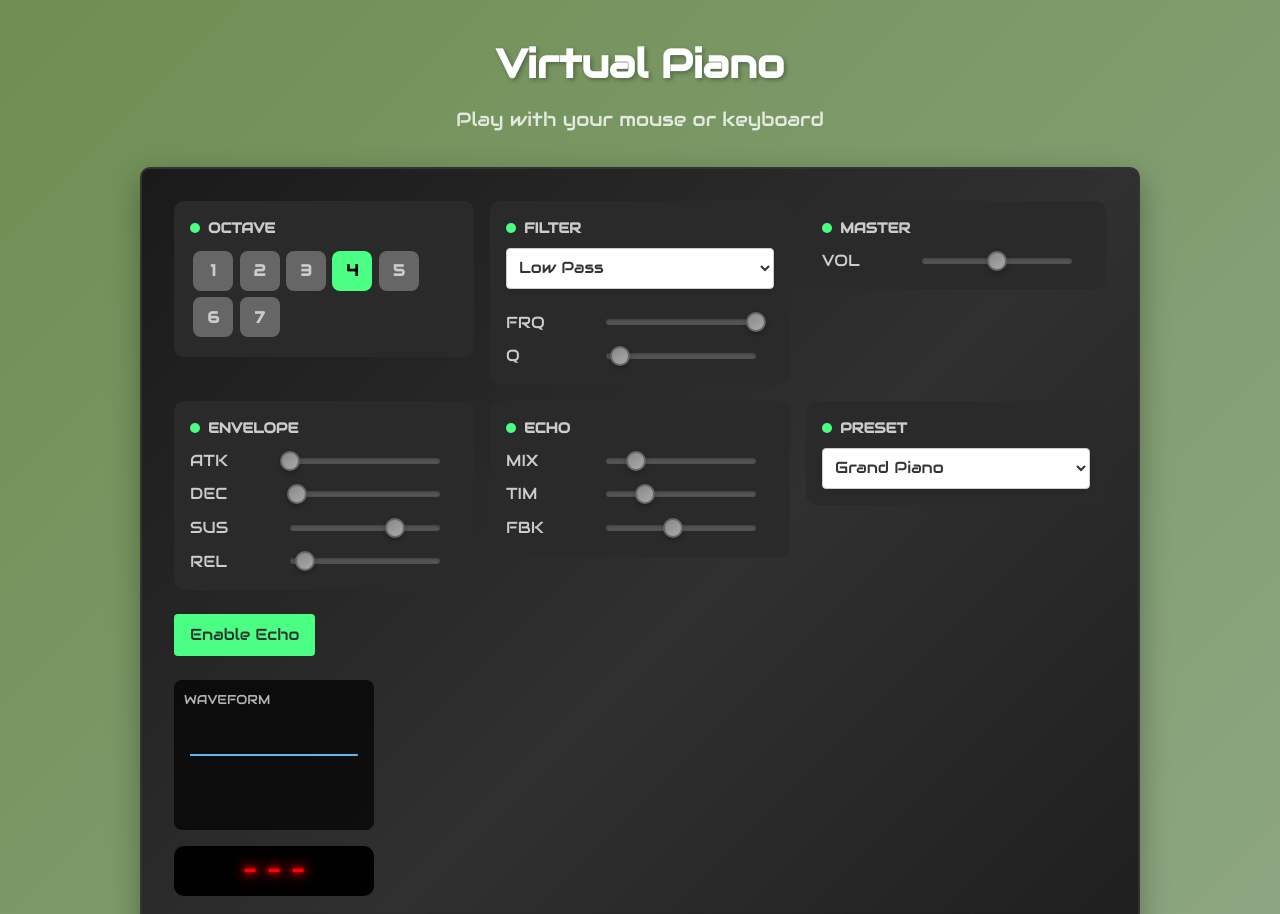
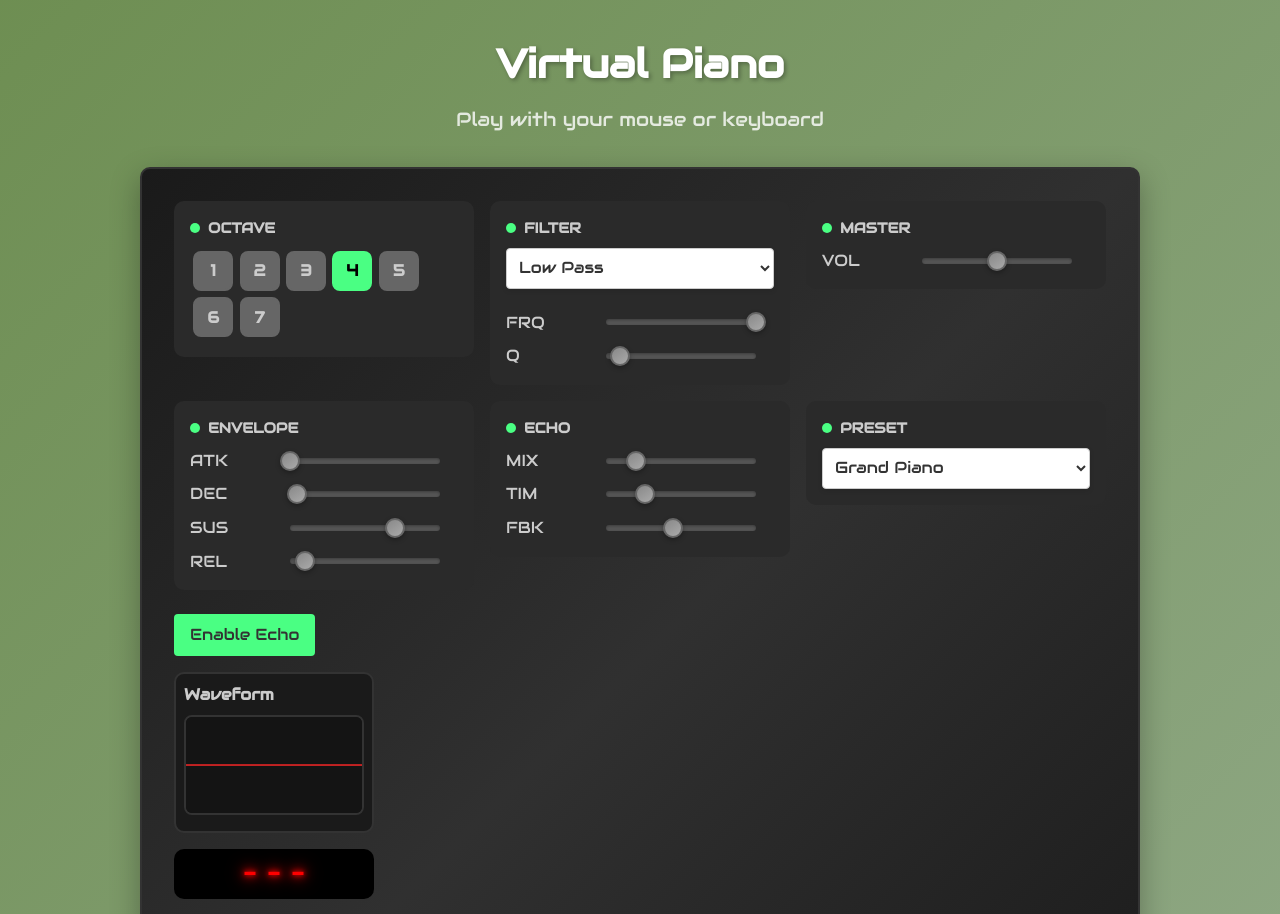
Before and after one commit to davide-lombardo/virtual-synth, a React (Vite) app: page / in a window 1280 px wide. Shown: the top 914 px of the page. Built offline with nearby package versions, Linux system fonts and the light colour scheme.

Commit message:
fix: wave visualizer refactoring

```diff
--- a/src/App.tsx
+++ b/src/App.tsx
@@ -5,10 +5,10 @@ import { InstrumentPreset, NoteMapping } from "./types/audio.model";
 import { instrumentPresets } from "./utils/preset";
 import ControlGroup, { Slider } from "./components/ControlGroup";
 import { useSynth } from "./hooks/useSynth";
-import WaveVisualizer from "./components/WaveVisualizer";
 import { SynthProvider } from "./contexts/SynthContext";
 import { ChangeEvent } from "react";
 import CurrentNoteDisplay from "./components/NoteVisualizer";
+import WaveVisualizer from "./components/WaveVisualizer";
 
 const AppContainer = styled.div`
   display: flex;
@@ -199,7 +199,7 @@ function App() {
   const [showRotateBanner, setShowRotateBanner] = useState(false);
 
   // Use our custom synth hook
-  const { playSound, stopSound, setADSR, setVolume, setEcho, setFilter } =
+  const { playSound, stopSound, setADSR, setVolume, setEcho, setFilter, getAnalyserNode } =
     useSynth();
 
   // Load settings from localStorage
@@ -619,8 +619,7 @@ function App() {
               {isEchoEnabled ? "Disable Echo" : "Enable Echo"}
             </ActionButton>
           </ActionContainer>
-
-          <WaveVisualizer activeNotes={activeNotes} />
+<WaveVisualizer analyserNode={getAnalyserNode()}></WaveVisualizer>
 
           <CurrentNoteDisplay
             note={activeNotes.size > 0 ? Array.from(activeNotes.keys())[0] : null}
--- a/src/components/WaveVisualizer.tsx
+++ b/src/components/WaveVisualizer.tsx
@@ -1,100 +1,91 @@
 import React, { useRef, useEffect } from "react";
 import styled from "styled-components";
-import { NoteMapping } from "../types/audio.model";
-import { useSynth } from "../hooks/useSynth";
-
-const VisualizerContainer = styled.div`
-  margin-top: 1.5rem;
-  background: rgba(0, 0, 0, 0.7);
-  border-radius: 8px;
-  padding: 1rem;
-  height: 150px;
-  width: 200px;
-  position: relative;
-  overflow: hidden;
-`;
 
 const VisualizerCanvas = styled.canvas`
   width: 100%;
-  height: 100%;
-  display: block;
+  height: var(--visualizer-height);
+  background-color: var(--color-visualizer-bg);
+  border-radius: var(--border-radius-md);
+  border: var(--2px) solid var(--color-border);
 `;
 
-const VisualizerLabel = styled.div`
-  position: absolute;
-  top: 10px;
-  left: 10px;
-  color: rgba(255, 255, 255, 0.7);
-  font-size: 0.8rem;
-  z-index: 1;
+const VisualizerContainer = styled.div`
+width: 200px;
+  padding: var(--spacing-sm);
+  background: var(--color-background);
+  border-radius: var(--border-radius-lg);
+  border: var(--2px) solid var(--color-border);
+`;
+
+const Title = styled.h3`
+  color: var(--color-text);
+  margin-bottom: var(--spacing-sm);
+  font-size: var(--font-size-md);
 `;
 
 interface WaveVisualizerProps {
-  activeNotes: Map<string, NoteMapping>;
+  analyserNode: AnalyserNode | null;
 }
 
-const WaveVisualizer: React.FC<WaveVisualizerProps> = ({ activeNotes }) => {
-  const canvasRef = useRef<HTMLCanvasElement | null>(null);
-  const animationRef = useRef<number | null>(null);
-  const analyserRef = useRef<AnalyserNode | null>(null);
-  const dataArrayRef = useRef<Uint8Array | null>(null);
-  const { getAnalyserNode } = useSynth();
+const WaveVisualizer: React.FC<WaveVisualizerProps> = ({ analyserNode }) => {
+  const canvasRef = useRef<HTMLCanvasElement>(null);
+  const animationFrameRef = useRef<number>(0);
 
   useEffect(() => {
-    const analyser = getAnalyserNode();
-    if (!analyser) return;
+    if (!analyserNode || !canvasRef.current) return;
 
-    analyserRef.current = analyser;
-    const bufferLength = analyser.frequencyBinCount;
-    const dataArray = new Uint8Array(bufferLength);
-    dataArrayRef.current = dataArray;
-
-    // Set up canvas
     const canvas = canvasRef.current;
-    if (!canvas) return;
-
     const ctx = canvas.getContext("2d");
     if (!ctx) return;
 
-    function resizeCanvas() {
-      if (canvas) {
-        const { width, height } = canvas.getBoundingClientRect();
-        if (canvas.width !== width || canvas.height !== height) {
-          canvas.width = width;
-          canvas.height = height;
-        }
-      }
-    }
-
-    resizeCanvas();
-    window.addEventListener("resize", resizeCanvas);
+    const bufferLength = analyserNode.frequencyBinCount;
+    const dataArray = new Uint8Array(bufferLength);
 
     const draw = () => {
-      if (!analyserRef.current || !dataArrayRef.current || !ctx || !canvas) {
-        animationRef.current = requestAnimationFrame(draw);
-        return;
+      const width = canvas.width;
+      const height = canvas.height;
+
+      analyserNode.getByteTimeDomainData(dataArray);
+
+      // Calculate average signal strength
+      let sum = 0;
+      for (let i = 0; i < bufferLength; i++) {
+        sum += Math.abs(dataArray[i] - 128);
       }
+      const average = sum / bufferLength;
 
-      const analyser = analyserRef.current;
-      const dataArray = dataArrayRef.current;
+      // Clear background with alpha for trail effect
+      ctx.fillStyle = getComputedStyle(
+        document.documentElement
+      ).getPropertyValue("--color-visualizer-bg");
+      ctx.fillRect(0, 0, width, height);
 
-      // Get time domain data
-      analyser.getByteTimeDomainData(dataArray);
+      ctx.lineWidth = parseInt(
+        getComputedStyle(document.documentElement).getPropertyValue(
+          "--visualizer-line-width"
+        )
+      );
 
-      // Clear canvas
-      ctx.clearRect(0, 0, canvas.width, canvas.height);
+      // Calculate color based on signal strength
+      const hue = average * 2; // cycle through colors as signal changes
+      const saturation = 70 + average * 0.3;
+      const lightness = 45 + average * 0.3;
+      const currentColor = `hsl(${hue}, ${saturation}%, ${lightness}%)`;
 
-      // Style for waveform
-      ctx.lineWidth = 2;
-      ctx.strokeStyle = activeNotes.size > 0 ? "#4aff83" : "#64b5f6";
+      ctx.strokeStyle = currentColor;
+
+      // Glow effect using the same dynamic color
+      ctx.shadowBlur = average * 2;
+      ctx.shadowColor = currentColor;
+
       ctx.beginPath();
 
-      const sliceWidth = canvas.width / dataArray.length;
+      const sliceWidth = width / bufferLength;
       let x = 0;
 
-      for (let i = 0; i < dataArray.length; i++) {
-        const v = (dataArray[i] - 128) / 128.0; // Adjusted to center around zero
-        const y = (v * canvas.height) / 2 + canvas.height / 2; // Adjusted to center vertically
+      for (let i = 0; i < bufferLength; i++) {
+        const v = dataArray[i] / 128.0;
+        const y = (v * height) / 2;
 
         if (i === 0) {
           ctx.moveTo(x, y);
@@ -105,35 +96,29 @@ const WaveVisualizer: React.FC<WaveVisualizerProps> = ({ activeNotes }) => {
         x += sliceWidth;
       }
 
+      ctx.lineTo(width, height / 2);
       ctx.stroke();
 
-      // Add a glow effect when notes are playing
-      if (activeNotes.size > 0) {
-        ctx.shadowBlur = 10;
-        ctx.shadowColor = "#4aff83";
-      } else {
-        ctx.shadowBlur = 0;
-      }
-
-      // Request next frame
-      animationRef.current = requestAnimationFrame(draw);
+      animationFrameRef.current = requestAnimationFrame(draw);
     };
 
-    // Start animation
+    const dpr = window.devicePixelRatio || 1;
+    canvas.width = canvas.offsetWidth * dpr;
+    canvas.height = canvas.offsetHeight * dpr;
+    ctx.scale(dpr, dpr);
+
     draw();
 
-    // Clean up
     return () => {
-      if (animationRef.current) {
-        cancelAnimationFrame(animationRef.current);
+      if (animationFrameRef.current) {
+        cancelAnimationFrame(animationFrameRef.current);
       }
-      window.removeEventListener("resize", resizeCanvas);
     };
-  }, [activeNotes]);
+  }, [analyserNode]);
 
   return (
     <VisualizerContainer>
-      <VisualizerLabel>WAVEFORM</VisualizerLabel>
+      <Title>Waveform</Title>
       <VisualizerCanvas ref={canvasRef} />
     </VisualizerContainer>
   );
--- a/src/index.css
+++ b/src/index.css
@@ -69,6 +69,15 @@ html {
   --container-max-width: 1000px;
   --control-width: 40px;
   --control-height: 40px;
+
+  --color-background-dark: #141414;
+  --color-visualizer-glow: var(--color-primary);
+  --color-visualizer-line: var(--color-primary);
+  --color-visualizer-bg: var(--color-background-dark);
+
+  /* Visualizer dimensions */
+  --visualizer-height: 100px;
+  --visualizer-line-width: 2px;
 
   --1px: 0.0625rem;
   --2px: 0.125rem;
```
